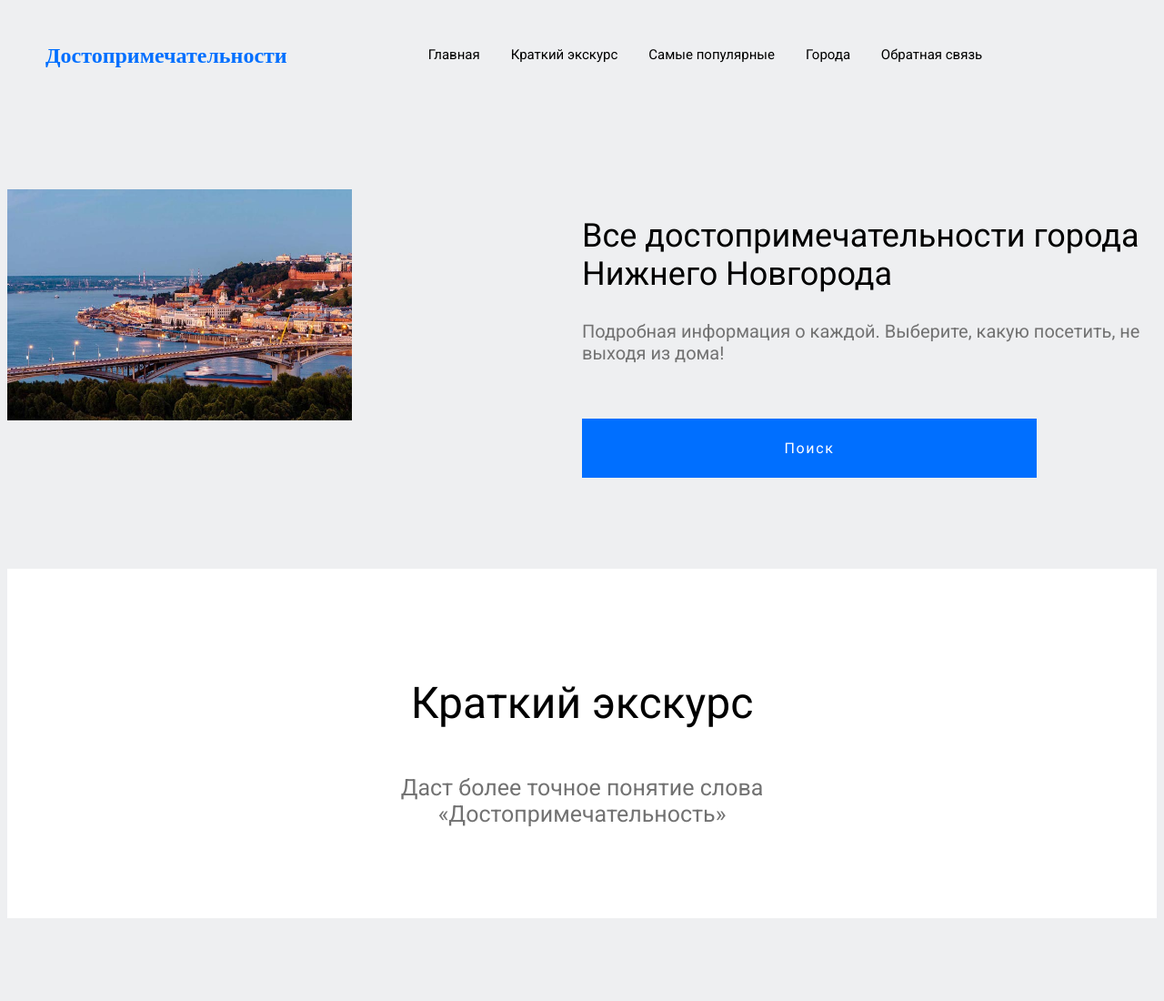
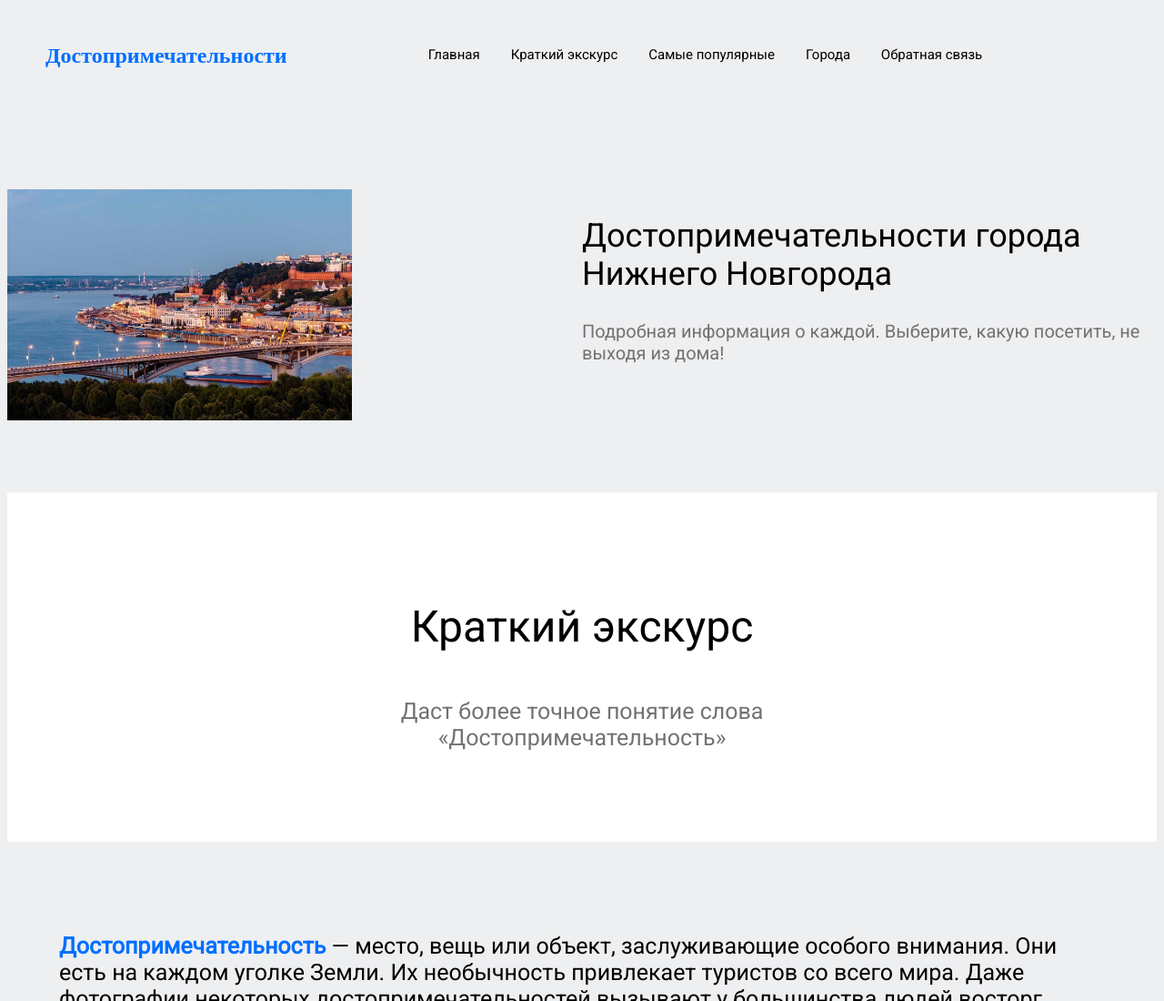
Before and after one commit to pkhlunev/pkhlune.github.io, a plain HTML site: page index.html in a window 1280 px wide. Shown: the top 1100 px of the page at 91% size. Drawn offline with Linux system fonts and the light colour scheme; a web font is replaced by a local one.

Commit message:
Update index.html

```diff
--- a/index.html
+++ b/index.html
@@ -36,9 +36,8 @@
         </div>
 
         <div class="intro_right">
-            <h2 class="intro_title" id="introTitle" title="title">Все достопримечательности города Нижнего Новгорода</h2>
+            <h2 class="intro_title" id="introTitle" title="title"> Достопримечательности города Нижнего Новгорода</h2>
             <p class="intro_text">Подробная информация о каждой. Выберите, какую посетить, не выходя из дома! </p>
-            <button class="intro_button">Поиск</button>
         </div>
     </section>
 
```
